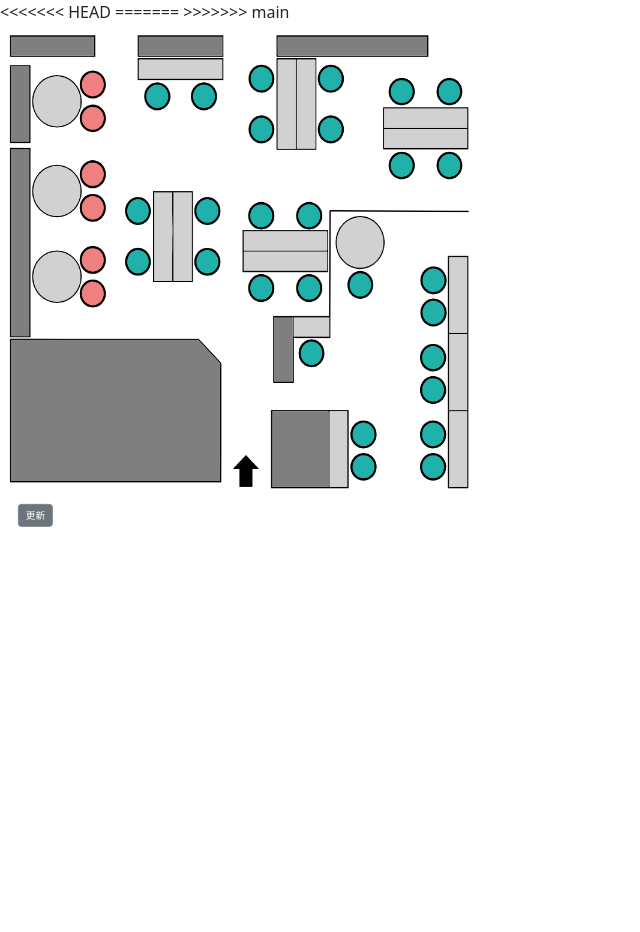
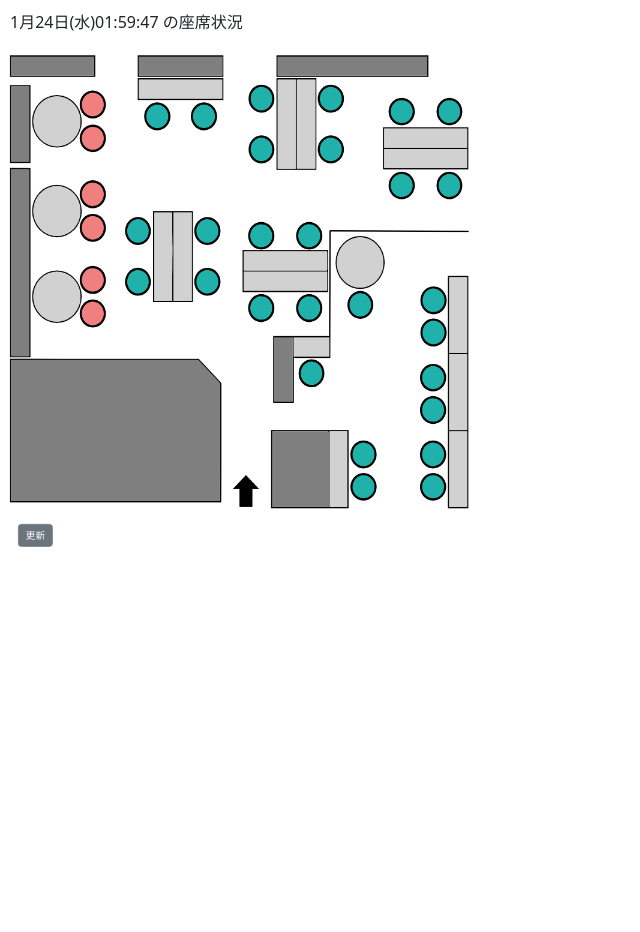
Before and after one commit to tngt-ns/seat-mg, a Flask app: page /visitor in a window 1280 px wide. Shown: the whole page, without its empty margins (0-640 px from the left). Before the commit the page ends 527 px from the top, so only its background shows below. Run offline with Flask 3, Linux system fonts and the light colour scheme.

Commit message:
feat: 現在時刻の表示

```diff
--- a/static/css/style.css
+++ b/static/css/style.css
@@ -1,10 +1,7 @@
-img {
-
-<<<<<<< HEAD
+.time {
+    margin:10px 0 10px 10px;
 }
 
-=======
->>>>>>> main
 .seat-map-container {
     position: relative;
     /* transform: scale(0.7);
--- a/static/js/script.js
+++ b/static/js/script.js
@@ -17,7 +17,24 @@ window.onload = function () {
     let scale = Math.min(containerWidth / windowSize, 0.6);
     container.style.transform = "scale(" + scale + ")";
     container.style.transformOrigin = "top left";
+
+    showTime();
 };
+
+function showTime() {
+    let now = new Date();
+    let nowMonth = now.getMonth() + 1;
+    let nowDay = now.getDate();
+    let nowWeek = now.getDay()
+    let nowHour = now.getHours().toString();
+    let nowMinutes = now.getMinutes().toString();
+    let nowSeconds = now.getSeconds().toString();
+    const week_ja= new Array("日","月","火","水","木","金","土");
+
+    let text = nowMonth + "月" + nowDay + "日(" + week_ja[nowWeek] + ")" + nowHour.padStart(2, '0') + ":" + nowMinutes.padStart(2, '0') + ":" + nowSeconds.padStart(2, '0');
+
+    document.getElementById("time").innerHTML = text;
+}
 
 function updateSeatStatus(seatId) {
     let xhr = new XMLHttpRequest();
--- a/templates/base.html
+++ b/templates/base.html
@@ -11,11 +11,7 @@
         var isDisable = Boolean(Number("{{ isDisable }}"));
     </script>
     <script src={{ url_for('static', filename='js/script.js') }}></script>
-<<<<<<< HEAD
-    <title>ユースステーション長田 座席状況</title>
-=======
     <title>ユースステーション長田-座席状況</title>
->>>>>>> main
     </head>
     <body>
         {% block content %}
--- a/templates/visitor.html
+++ b/templates/visitor.html
@@ -1,4 +1,5 @@
 {% extends "base.html" %} {% block content %}
+<p class="time"><span id="time"></span> の座席状況</p>
 
 <div class="seat-map-container">
     <!-- 座席レイアウトの画像 -->
@@ -42,7 +43,7 @@
         class="btn btn-secondary"
         style="margin-left: 30px"
         id="updateSeatsButton"
-        onclick="updateSeats()"
+        onclick="updateSeats();showTime()"
     >
         更新
     </button>
```
Also changed, not shown: templates/admin.html (+0 -20 lines), instance/seat.db.
